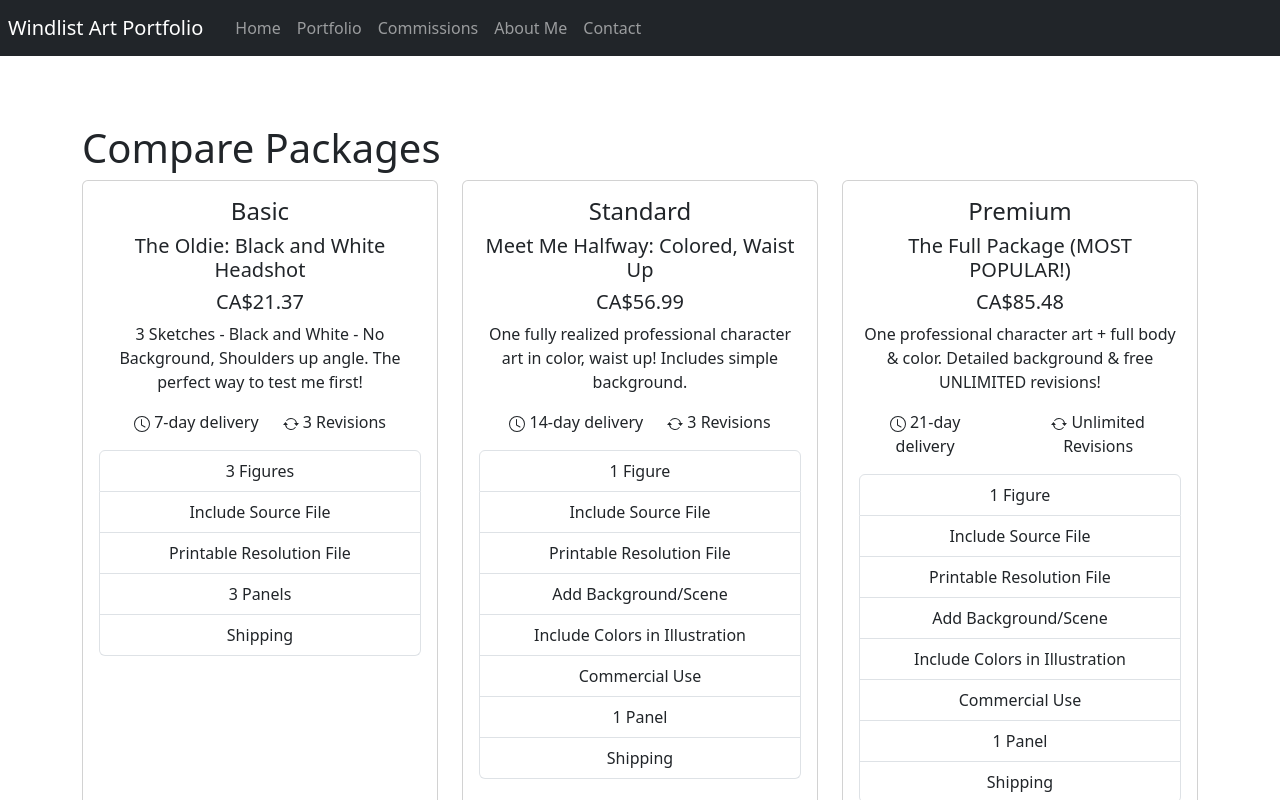
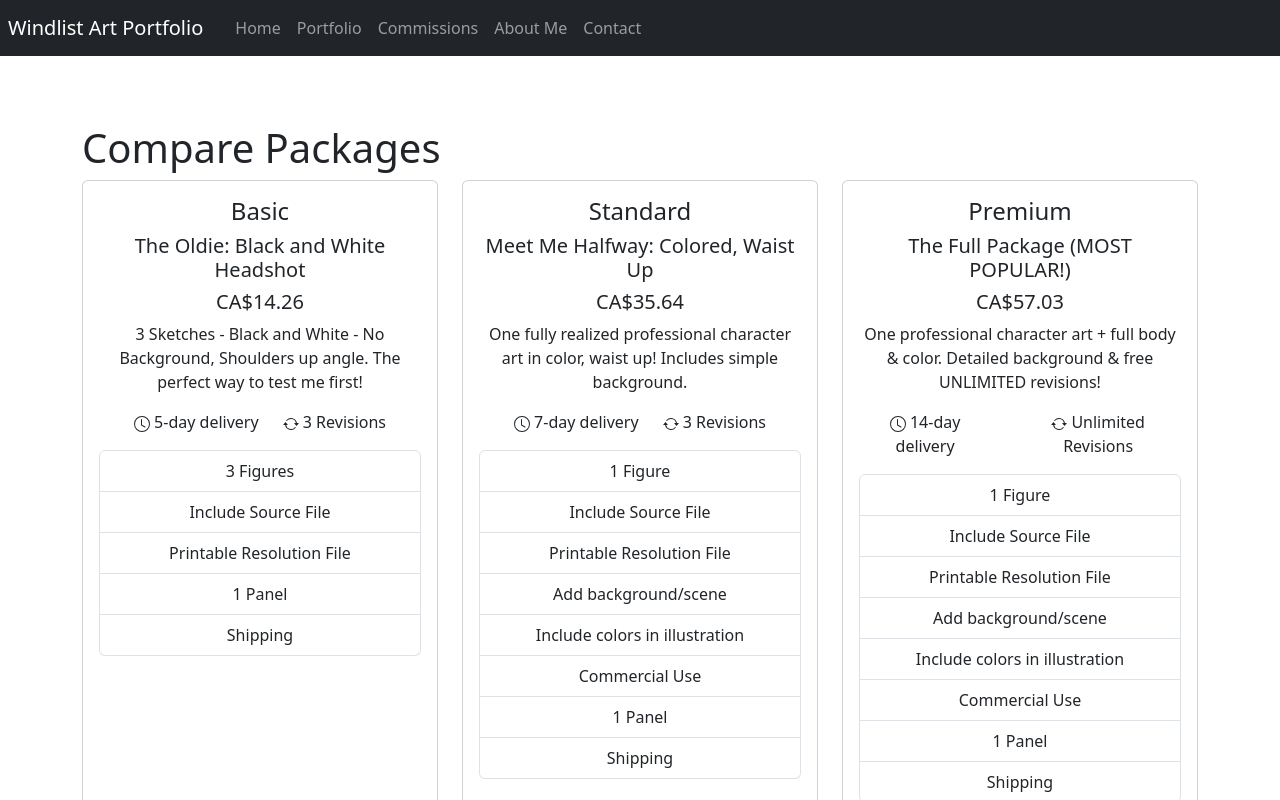
Before and after one commit to rclocke/DigitalArtCommissionsApp, a React (Create React App) app: page /commissions in a window 1280 px wide. Shown: the top 800 px of the page. Built offline with nearby package versions, Linux system fonts and the light colour scheme.

Commit message:
replaced package info with data from PackageDetails

```diff
--- a/src/components/PackageOptions.js
+++ b/src/components/PackageOptions.js
@@ -2,6 +2,7 @@ import React from "react";
 //import { useState } from "react";
 import { Card, Col, Row, Button, Container, ListGroup } from "react-bootstrap";
 import { BsClock, BsArrowRepeat } from "react-icons/bs";
+import { packageDetails } from "../data/packageDetails";
 //import OrderOptions from "./OrderOptions";
 
 export default function PackageOptions({handleShow}){
@@ -21,22 +22,20 @@ export default function PackageOptions({handleShow}){
                 <Col xs='12' md='4' className="equal-height mb-4">
                     <Card className="h-100">
                         <Card.Body className="d-flex flex-column">
-                            <Card.Title as='h4'>Basic</Card.Title>
-                            <Card.Text as='h5'>The Oldie: Black and White Headshot</Card.Text>
-                            <Card.Text as='h5'>CA$21.37</Card.Text>
+                            <Card.Title as='h4'>{packageDetails.basic.title}</Card.Title>
+                            <Card.Text as='h5'>{packageDetails.basic.description}</Card.Text>
+                            <Card.Text as='h5'>CA${packageDetails.basic.price}</Card.Text>
                             <Card.Text>
-                                3 Sketches - Black and White - No Background, Shoulders up angle. The perfect way to test me first!
+                                {packageDetails.basic.details}
                             </Card.Text>
                             <Card.Text className="d-flex flex-row gap-4 justify-content-center">
-                                <span><BsClock /> 7-day delivery</span>
-                                <span><BsArrowRepeat /> 3 Revisions</span>
+                                <span><BsClock /> {packageDetails.basic.delivery}-day delivery</span>
+                                <span><BsArrowRepeat /> {packageDetails.basic.revisions} Revisions</span>
                             </Card.Text>
                             <ListGroup className="mb-3">
-                                <ListGroup.Item>3 Figures</ListGroup.Item>
-                                <ListGroup.Item>Include Source File</ListGroup.Item>
-                                <ListGroup.Item>Printable Resolution File</ListGroup.Item>
-                                <ListGroup.Item>3 Panels</ListGroup.Item>
-                                <ListGroup.Item>Shipping</ListGroup.Item>
+                                {packageDetails.basic.features.map((feature, id) => (
+                                    <ListGroup.Item key={id}>{feature}</ListGroup.Item>
+                                ))}
                             </ListGroup>
                             {/* <Button className="d-grid mx-auto col-6 btn-lg mt-auto" onClick={handleShow}>Continue</Button> */}
                             <Button className="d-grid mx-auto col-6 btn-lg mt-auto" onClick={() => handleShow('basic')}>Continue</Button>
@@ -46,25 +45,20 @@ export default function PackageOptions({handleShow}){
                 <Col xs='12' md='4' className="equal-height mb-4">
                     <Card className="h-100">
                         <Card.Body className="d-flex flex-column">
-                            <Card.Title as='h4'>Standard</Card.Title>
-                            <Card.Text as='h5'>Meet Me Halfway: Colored, Waist Up</Card.Text>
-                            <Card.Text as='h5'>CA$56.99</Card.Text>
+                            <Card.Title as='h4'>{packageDetails.standard.title}</Card.Title>
+                            <Card.Text as='h5'>{packageDetails.standard.description}</Card.Text>
+                            <Card.Text as='h5'>CA${packageDetails.standard.price}</Card.Text>
                             <Card.Text>
-                                One fully realized professional character art in color, waist up! Includes simple background.
+                                {packageDetails.standard.details}
                             </Card.Text>
                             <Card.Text className="d-flex flex-row gap-4 justify-content-center">
-                                <span><BsClock /> 14-day delivery</span>
-                                <span><BsArrowRepeat /> 3 Revisions</span>
+                                <span><BsClock /> {packageDetails.standard.delivery}-day delivery</span>
+                                <span><BsArrowRepeat /> {packageDetails.standard.revisions} Revisions</span>
                             </Card.Text>
                             <ListGroup className="mb-3">
-                                <ListGroup.Item>1 Figure</ListGroup.Item>
-                                <ListGroup.Item>Include Source File</ListGroup.Item>
-                                <ListGroup.Item>Printable Resolution File</ListGroup.Item>
-                                <ListGroup.Item>Add Background/Scene</ListGroup.Item>
-                                <ListGroup.Item>Include Colors in Illustration</ListGroup.Item>
-                                <ListGroup.Item>Commercial Use</ListGroup.Item>
-                                <ListGroup.Item>1 Panel</ListGroup.Item>
-                                <ListGroup.Item>Shipping</ListGroup.Item>
+                                {packageDetails.standard.features.map((feature,id) => (
+                                    <ListGroup.Item key={id}>{feature}</ListGroup.Item>
+                                ))}
                             </ListGroup>
                             {/* <Button className="d-grid mx-auto col-6 btn-lg mt-auto" onClick={handleShow}>Continue</Button> */}
                             <Button className="d-grid mx-auto col-6 btn-lg mt-auto" onClick={() => handleShow('standard')}>Continue</Button>
@@ -74,25 +68,20 @@ export default function PackageOptions({handleShow}){
                 <Col xs='12' md='4' className="equal-height mb-4">
                     <Card className="h-100">
                         <Card.Body className="d-flex flex-column">
-                            <Card.Title as='h4'>Premium</Card.Title>
-                            <Card.Text as='h5'>The Full Package (MOST POPULAR!)</Card.Text>
-                            <Card.Text as='h5'>CA$85.48</Card.Text>
+                            <Card.Title as='h4'>{packageDetails.premium.title}</Card.Title>
+                            <Card.Text as='h5'>{packageDetails.premium.description}</Card.Text>
+                            <Card.Text as='h5'>CA${packageDetails.premium.price}</Card.Text>
                             <Card.Text>
-                                One professional character art + full body & color. Detailed background & free UNLIMITED revisions!
+                                {packageDetails.premium.details}
                             </Card.Text>
                             <Card.Text className="d-flex flex-row gap-4 justify-content-center">
-                                <span><BsClock /> 21-day delivery</span>
-                                <span><BsArrowRepeat /> Unlimited Revisions</span>
+                                <span><BsClock /> {packageDetails.premium.delivery}-day delivery</span>
+                                <span><BsArrowRepeat /> {packageDetails.premium.revisions} Revisions</span>
                             </Card.Text>
                             <ListGroup className="mb-3">
-                                <ListGroup.Item>1 Figure</ListGroup.Item>
-                                <ListGroup.Item>Include Source File</ListGroup.Item>
-                                <ListGroup.Item>Printable Resolution File</ListGroup.Item>
-                                <ListGroup.Item>Add Background/Scene</ListGroup.Item>
-                                <ListGroup.Item>Include Colors in Illustration</ListGroup.Item>
-                                <ListGroup.Item>Commercial Use</ListGroup.Item>
-                                <ListGroup.Item>1 Panel</ListGroup.Item>
-                                <ListGroup.Item>Shipping</ListGroup.Item>
+                                {packageDetails.premium.features.map((feature, id) => (
+                                    <ListGroup.Item key={id}>{feature}</ListGroup.Item>
+                                ))}
                             </ListGroup>
                             {/* <Button className="d-grid mx-auto col-6 btn-lg mt-auto" onClick={handleShow}>Continue</Button> */}
                             <Button className="d-grid mx-auto col-6 btn-lg mt-auto" onClick={() => handleShow('premium')}>Continue</Button>
```
